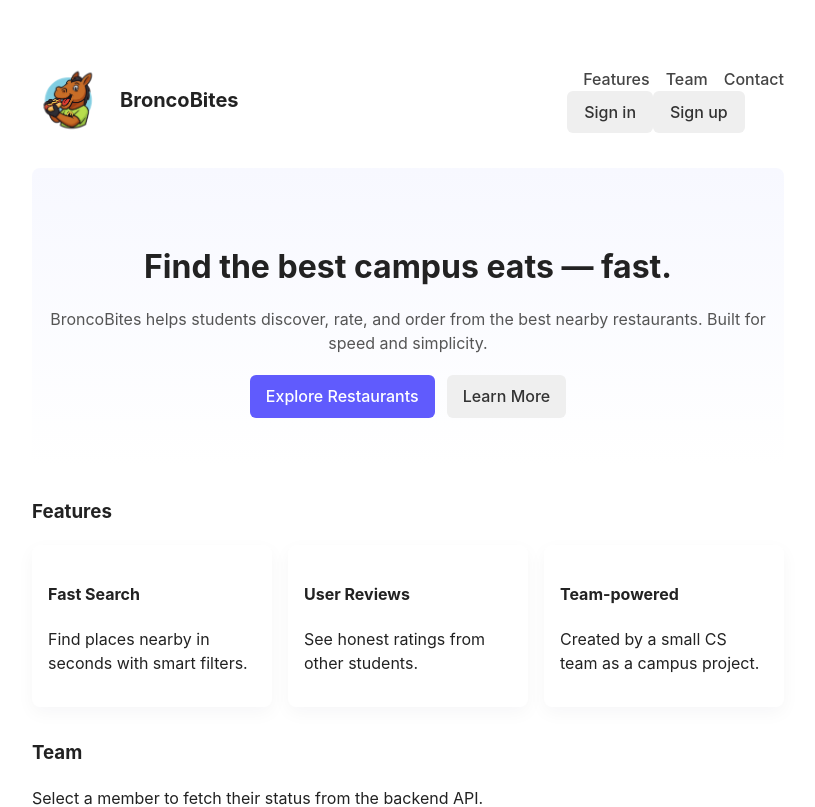
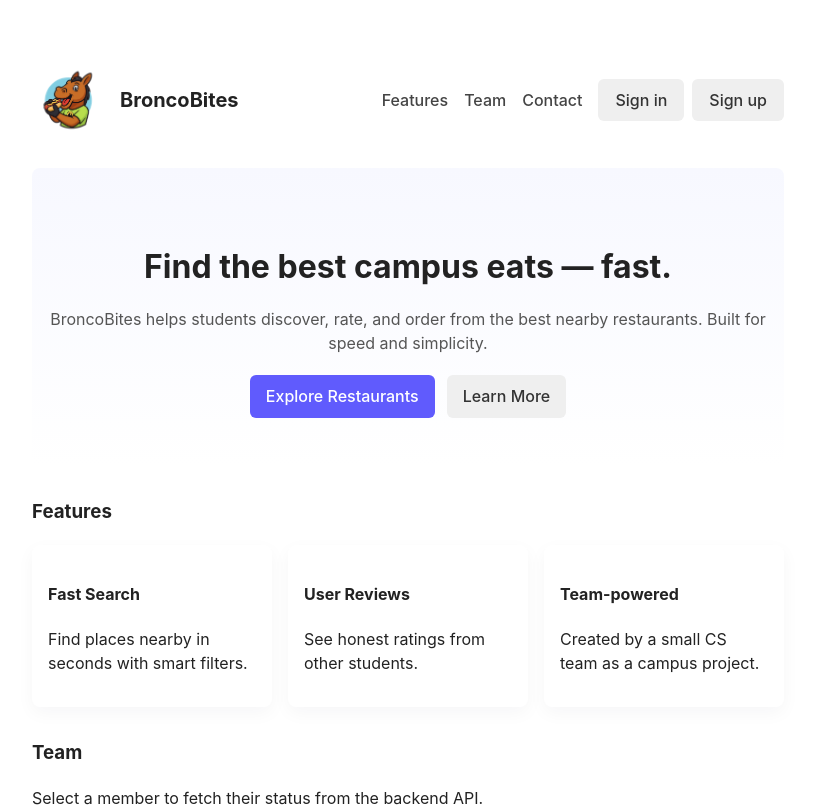
Before and after one commit to YuAreMySunshine/BroncoBites, a React (Vite) app in the folder Frontend/: page / in a window 1280 px wide. Shown: the top 807 px of the page, without its empty margins (232-1047 px from the left). Built offline with nearby package versions, Linux system fonts and the light colour scheme; no server answers.

Commit message:
Fix layout of top menu

```diff
--- a/Frontend/src/App.css
+++ b/Frontend/src/App.css
@@ -43,10 +43,28 @@
   margin: 0;
 }
 
+.main-nav {
+  display: flex;
+  align-items: center;
+  gap: 1rem;
+}
+
+.main-nav .nav-links {
+  display: flex;
+  align-items: center;
+  gap: 1rem;
+}
+
 .main-nav a {
-  margin-left: 1rem;
   color: #444;
   text-decoration: none;
+}
+
+.main-nav .auth-controls {
+  margin-left: auto; /* push auth controls to the right */
+  display: flex;
+  align-items: center;
+  gap: 0.5rem;
 }
 
 .hero {
--- a/Frontend/src/App.tsx
+++ b/Frontend/src/App.tsx
@@ -38,9 +38,11 @@ function App() {
         </div>
 
         <nav className="main-nav" aria-label="Main navigation">
-          <a href="#features">Features</a>
-          <a href="#team">Team</a>
-          <a href="#contact">Contact</a>
+          <div className="nav-links">
+            <a href="#features">Features</a>
+            <a href="#team">Team</a>
+            <a href="#contact">Contact</a>
+          </div>
 
           <div className="auth-controls">
             <SignedOut>
```
